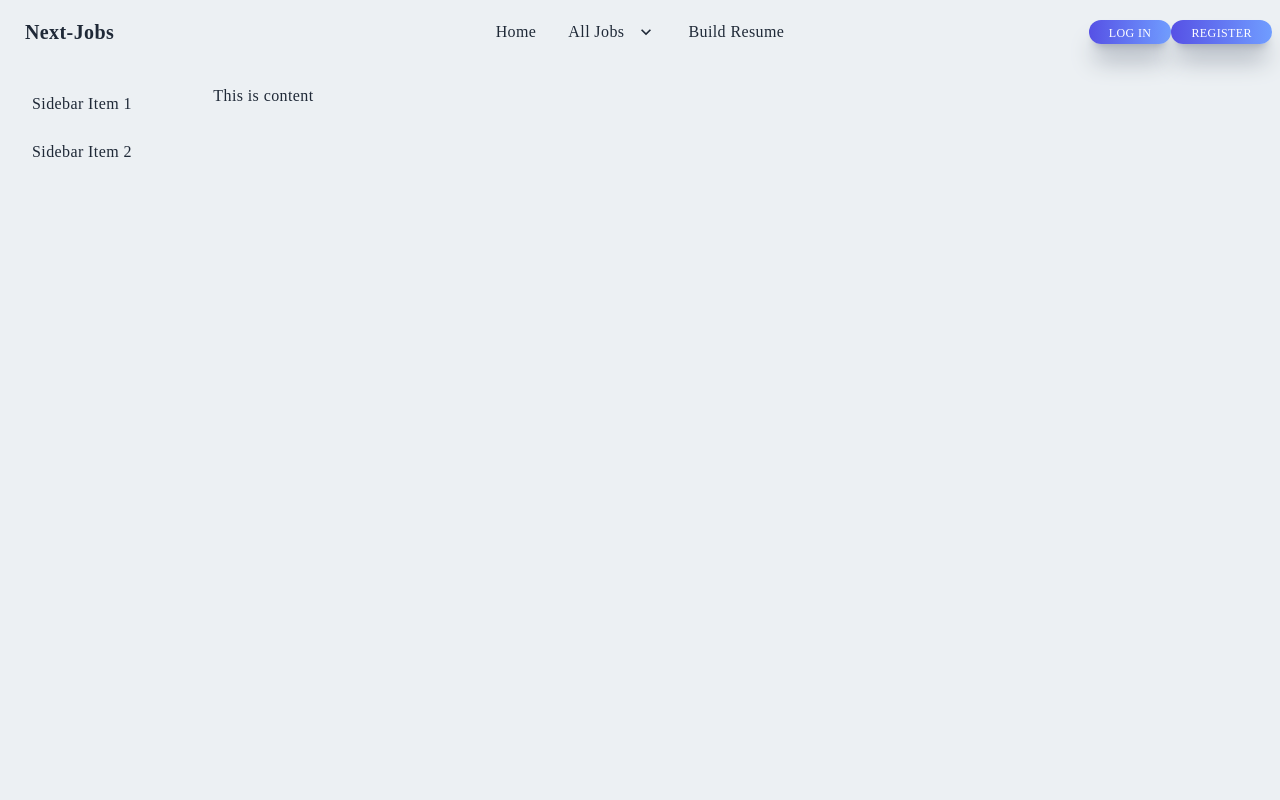
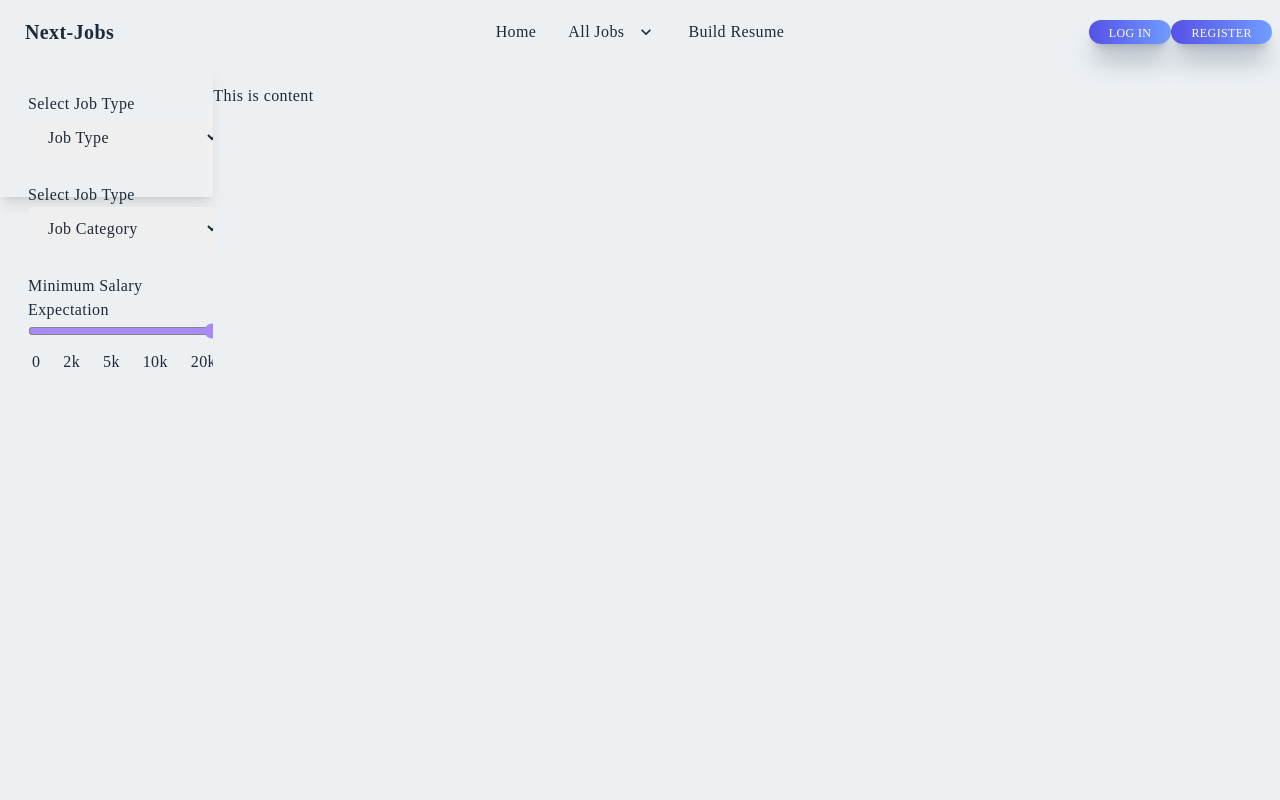
Before and after one commit to khalidhasansuhas/next-jobs, a Next.js app: page / in a window 1280 px wide. Shown: the top 800 px of the page. Built offline with nearby package versions, Linux system fonts and the light colour scheme.

Commit message:
layout created

```diff
--- a/components/Layout.js
+++ b/components/Layout.js
@@ -6,10 +6,11 @@ import Content from "./Content";
 export default function Layout({ children }) {
     return (
         <>
+            <div className="sm:h-full">
                 <NavBar></NavBar>
-            <main className="grid sm:grid-flow-row-dense sm:grid-cols-6 sm:grid-rows-6 ">
+                <main className="grid sm:grid-flow-row-dense sm:grid-cols-6 sm:grid-rows-6 sm:h-screen">
 
-                <div className="sm:col-span-1">
+                    <div className="sm:col-span-1  shadow-lg">
                         <LeftSideNav></LeftSideNav>
                     </div>
                     <div className="sm:col-span-5 gap-2 my-5">
@@ -19,6 +20,7 @@ export default function Layout({ children }) {
 
                 </main>
                 <Footer></Footer>
+            </div>
         </>
     )
 }
--- a/components/LeftSideNav.jsx
+++ b/components/LeftSideNav.jsx
@@ -2,15 +2,44 @@ import React from 'react';
 
 const LeftSideNav = () => {
     return (
-        <div className='container h-full w-full'>
-            <div className="drawer h-full">
+        <div className='container w-full'>
+            <div className="drawer">
 
                 <div className="drawer-side">
                     <label htmlFor="my-drawer-2" className="drawer-overlay"></label>
                     <ul className="menu h-full p-4 w-full  text-base-content">
 
-                        <li><a>Sidebar Item 1</a></li>
-                        <li><a>Sidebar Item 2</a></li>
+                        <div className='w-full p-3'>
+                        <label htmlFor="Select Job Category"> Select Job Type</label>
+                            <select name='categoryName' className="w-full px-4 py-3 rounded-md" required>
+                                <option selected disabled>Job Type</option>
+                                <option >On Site</option>
+                                <option>Remote</option>
+                                <option>Hybrid</option>
+                            </select>
+                        </div>
+                        <div className='w-full p-3'>
+                        <label htmlFor="Select Job Category"> Select Job Type</label>
+                            <select name='categoryName' className="w-full px-4 py-3 rounded-md" required>
+                                <option selected disabled>Job Category</option>
+                                <option >Internship</option>
+                                <option>Full Time</option>
+                                <option>Part Time</option>
+                            </select>
+                        </div>
+                        <div className='w-full p-3'>
+                            <h3>Minimum Salary Expectation</h3>
+                        <fieldset className="space-y-1 sm:w-48 dark:text-gray-100">
+                            <input type="range" className="w-full accent-violet-400" min="1" max="5" />
+                            <div aria-hidden="true" className="flex justify-between px-1">
+                                <span>0</span>
+                                <span>2k</span>
+                                <span>5k</span>
+                                <span>10k</span>
+                                <span>20k</span>
+                            </div>
+                        </fieldset>
+                        </div>
                     </ul>
 
                 </div>
--- a/pages/index.js
+++ b/pages/index.js
@@ -13,7 +13,7 @@ export default function Home() {
         <link rel="icon" href="/favicon.ico" />
       </Head>
 
-      <Layout></Layout>
+      <Layout ></Layout>
 
     </div>
   )
--- a/styles/globals.css
+++ b/styles/globals.css
@@ -19,9 +19,7 @@ html {
         @apply  font-[Raleway];
       }
 
-    li{
-        @apply cursor-pointer
-    }
+
     button {
         @apply shadow-xl shadow-gray-400 rounded-xl uppercase bg-gradient-to-r from-[#5651e5] to-[#709dff] text-white
       }
```
Lines whose indentation alone changed are shown as unchanged.
